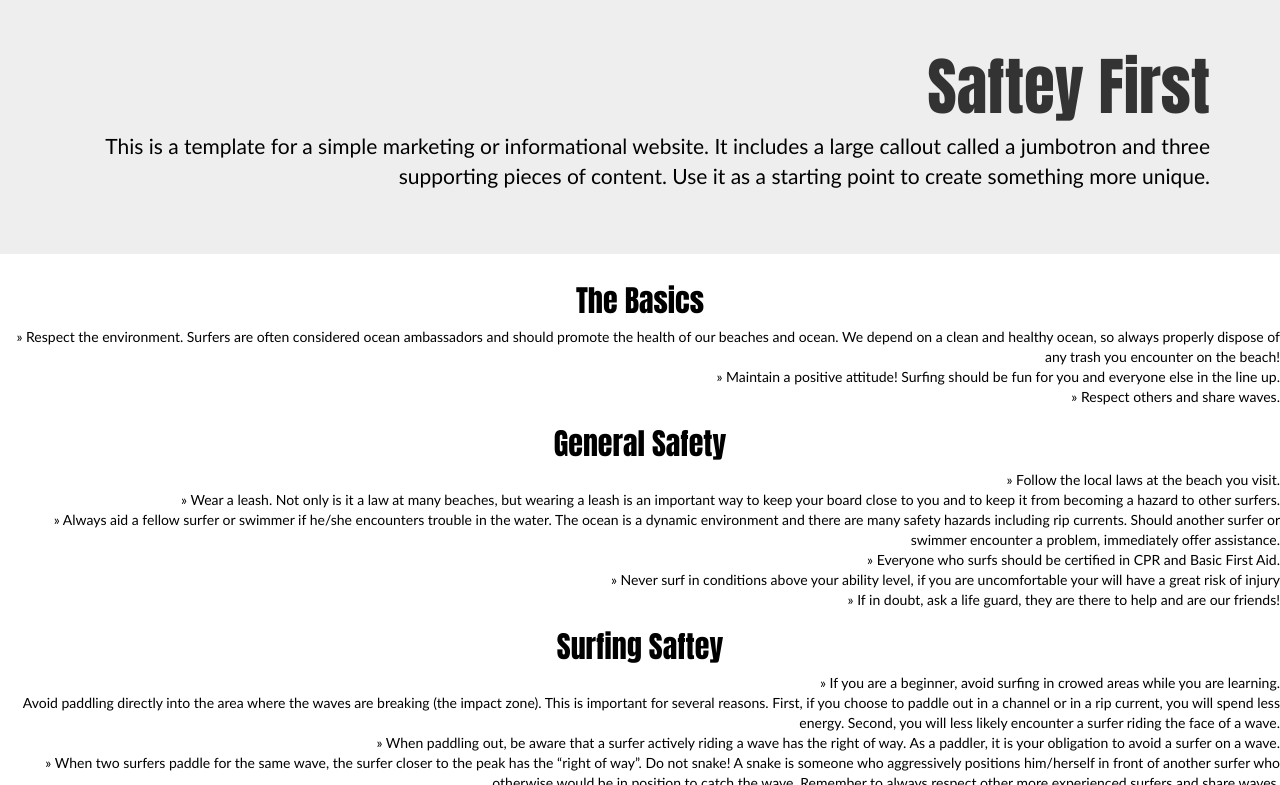
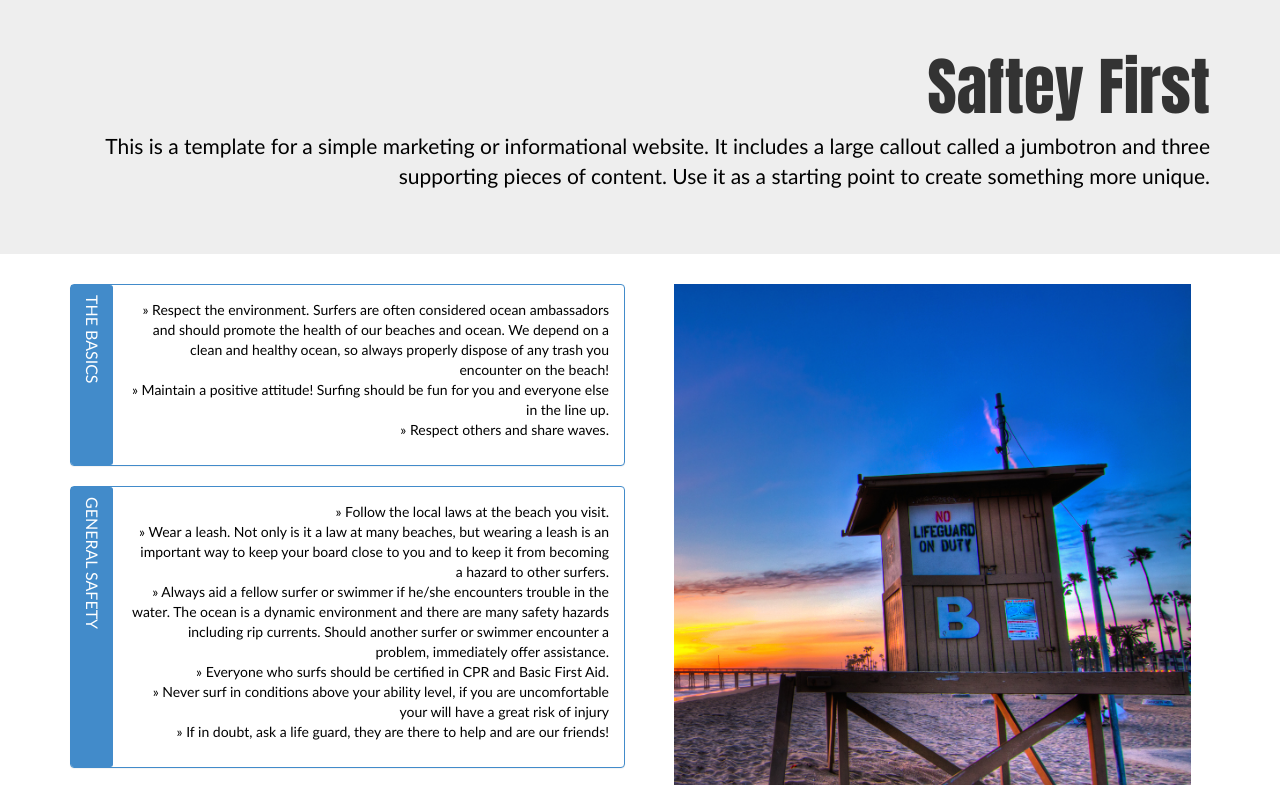
Before and after one commit to zahrakarim/surfstop, a plain HTML site: page safe.html in a window 1280 px wide. Shown: the part 137-922 px from the top of the page. Drawn offline with nearby package versions, Linux system fonts and the light colour scheme; a script that the page names is missing.

Commit message:
safety page

```diff
--- a/safe.html
+++ b/safe.html
@@ -90,6 +90,98 @@ body{
       font-family: "Gill Sans", "Gill Sans MT", Calibri, sans-serif;
     }
 
+
+
+    .panel
+{
+    position: relative;
+}
+
+.panel-default > .panel-leftheading
+{
+    color: #333;
+    background-color: #f5f5f5;
+    border-color: #ddd;
+}
+
+.panel-primary > .panel-leftheading
+{
+    color: #fff;
+    background-color: #428bca;
+    border-color: #428bca;
+}
+
+.panel-success > .panel-leftheading
+{
+    color: #3c763d;
+    background-color: #dff0d8;
+    border-color: #d6e9c6;
+}
+
+.panel-info > .panel-leftheading
+{
+    color: #31708f;
+    background-color: #d9edf7;
+    border-color: #bce8f1;
+}
+
+.panel-warning > .panel-leftheading
+{
+    color: #8a6d3b;
+    background-color: #fcf8e3;
+    border-color: #faebcc;
+}
+
+.panel-danger > .panel-leftheading
+{
+    color: #a94442;
+    background-color: #f2dede;
+    border-color: #ebccd1;
+}
+
+.panel-leftheading
+{
+    width: 42px;
+    padding: 10px 15px;
+    border-right: 1px solid transparent;
+    border-bottom: 1px solid transparent;
+    border-top-right-radius: 3px;
+    border-bottom-left-radius: 3px;
+    border-bottom-right-radius: 3px;
+    float: left;
+    height: 100%;
+    position: absolute;
+}
+
+.panel-lefttitle
+{
+    margin-top: 0;
+    margin-bottom: 0;
+    margin-left: 15px;
+    font-size: 16px;
+    color: inherit;
+    -webkit-transform: rotate(90deg);
+    -webkit-transform-origin: left top;
+    -moz-transform: rotate(90deg);
+    -moz-transform-origin: left top;
+    -ms-transform: rotate(90deg);
+    -ms-transform-origin: left top;
+    -o-transform: rotate(90deg);
+    -o-transform-origin: left top;
+    transform: rotate(90deg);
+    transform-origin: left top;
+    position: absolute;
+    white-space: nowrap;
+}
+
+.panel-rightbody
+{
+    float: left;
+    margin-left: 45px;
+    padding: 15px;
+}
+
+
     </style>
 
 
@@ -102,28 +194,61 @@ body{
 
       </div>
     </div>
+<center>
 
 
+  <div class="container">
 
+    <div class="row">
+      <div class="col-md-6">
 
+<div class="panel panel-primary">
+  <div class="panel-leftheading">
+      <h3 class="panel-lefttitle">THE BASICS</h3>
+  </div>
+  <div class="panel-rightbody">
+      <p>&raquo; Respect the environment. Surfers are often considered ocean ambassadors and should promote the health of our beaches and ocean. We depend on a clean and healthy ocean, so always properly dispose of any trash you encounter on the beach! <br> &raquo; Maintain a positive attitude! Surfing should be fun for you and everyone else in the line up. <br>&raquo; Respect others and share waves.</p>
+  </div>
+    <div class="clearfix">
+    </div>
+</div>
 
-          <h2>The Basics</h2>
-          <center><p>&raquo; Respect the environment. Surfers are often considered ocean ambassadors and should promote the health of our beaches and ocean. We depend on a clean and healthy ocean, so always properly dispose of any trash you encounter on the beach! <br> &raquo; Maintain a positive attitude! Surfing should be fun for you and everyone else in the line up. <br>&raquo; Respect others and share waves.</p></center>
-
-
-
-          <h2>General Safety</h2>
+<div class="panel panel-primary">
+  <div class="panel-leftheading">
+      <h3 class="panel-lefttitle">GENERAL SAFETY</h3>
+  </div>
+  <div class="panel-rightbody">
       <p>&raquo; Follow the local laws at the beach you visit. <br> &raquo; Wear a leash. Not only is it a law at many beaches, but wearing a leash is an important way to keep your board close to you and to keep it from becoming a hazard to other surfers. <br> &raquo; Always aid a fellow surfer or swimmer if he/she encounters trouble in the water. The ocean is a dynamic environment and there are many safety hazards including rip currents. Should another surfer or swimmer encounter a problem, immediately offer assistance.<br> &raquo; Everyone who surfs should be certified in CPR and Basic First Aid.<br> &raquo; Never surf in conditions above your ability level, if you are uncomfortable your will have a great risk of injury <br> &raquo; If in doubt, ask a life guard, they are there to help and are our friends!</p>
 
+  </div>
+    <div class="clearfix">
+    </div>
+</div>
 
-
-          <h2>Surfing Saftey</h2>
+<div class="panel panel-primary">
+  <div class="panel-leftheading">
+      <h3 class="panel-lefttitle">SURFING SAFETY</h3>
+  </div>
+  <div class="panel-rightbody">
       <p>&raquo; If you are a beginner, avoid surfing in crowed areas while you are learning. <br>
           Avoid paddling directly into the area where the waves are breaking (the impact zone). This is important for several reasons. First, if you choose to paddle out in a channel or in a rip current, you will spend less energy. Second, you will less likely encounter a surfer riding the face of a wave. <br>
           &raquo; When paddling out, be aware that a surfer actively riding a wave has the right of way. As a paddler, it is your obligation to avoid a surfer on a wave. <br>
           &raquo; When two surfers paddle for the same wave, the surfer closer to the peak has the “right of way”.
           Do not snake! A snake is someone who aggressively positions him/herself in front of another surfer who otherwise would be in position to catch the wave. Remember to always respect other more experienced surfers and share waves. <br>
           &raquo; Call out “left” or “right” to designate which way you will turn as you drop in. This is especially important when two surfers positioned close together near the peak of the wave.</p>
+  </div>
+    <div class="clearfix">
+    </div>
+</div>
+    </div>
+    <img src="img/lifeguard.jpg" height="600">
+</center>
+
+
+
+
+
+
 
 
 
```
Also changed, not shown: img/lifeguard.jpg (added), img/lifeguard2.jpg (added). Lines whose indentation alone changed are shown as unchanged.
